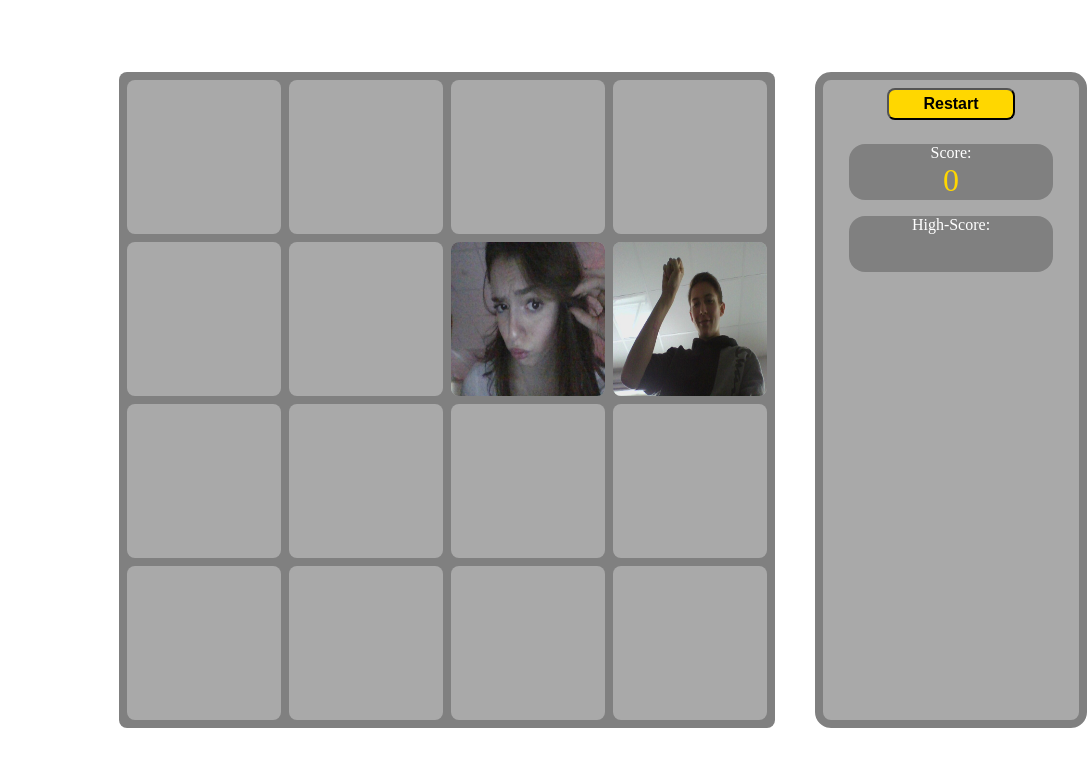
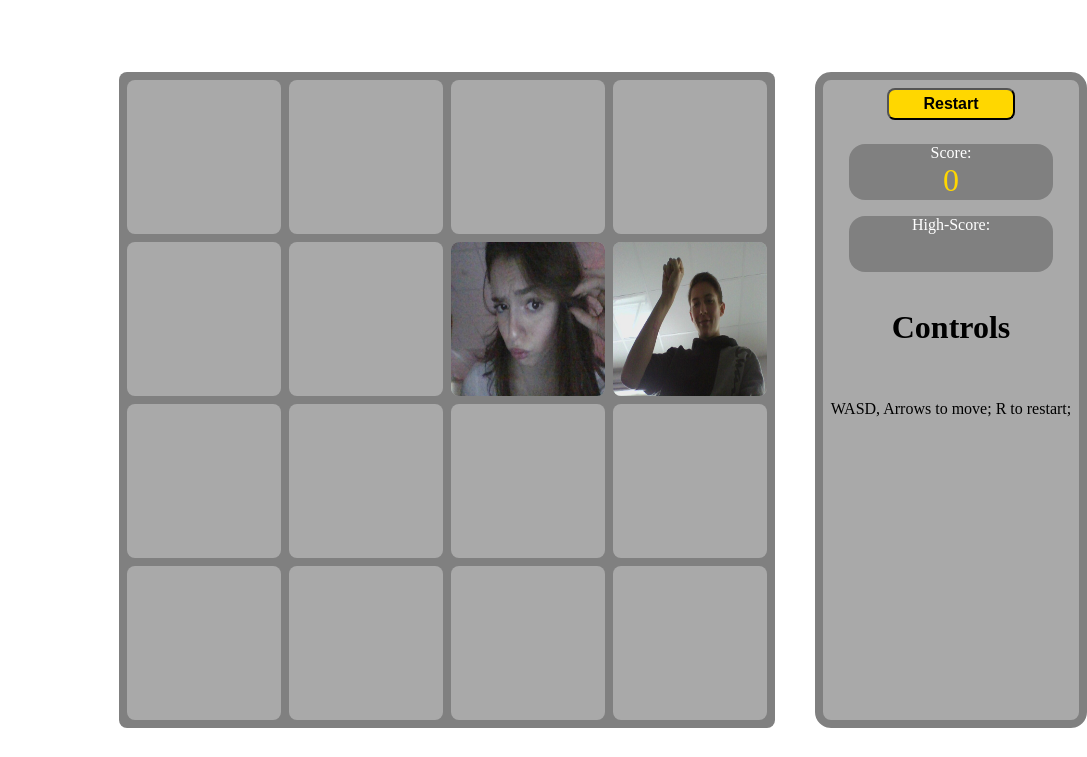
Before and after one commit to Nisseboy/2048-snopp, a website: page index.html in a window 1280 px wide. Shown: the top 757 px of the page, without its empty margins (193-1280 px from the left). Drawn offline with Linux system fonts and the light colour scheme.

Commit message:
Update index.html

```diff
--- a/index.html
+++ b/index.html
@@ -21,6 +21,9 @@
         High-Score:
         <p>123456</p>
       </div>
+      <h1 class="control-title">Controls</h1>
+      <p class="control-paragraph">WASD, Arrows to move;
+      R to restart;</p>
     </div>
     <div class="face-wall"></div>
     <div class="highlighter"></div>
```
